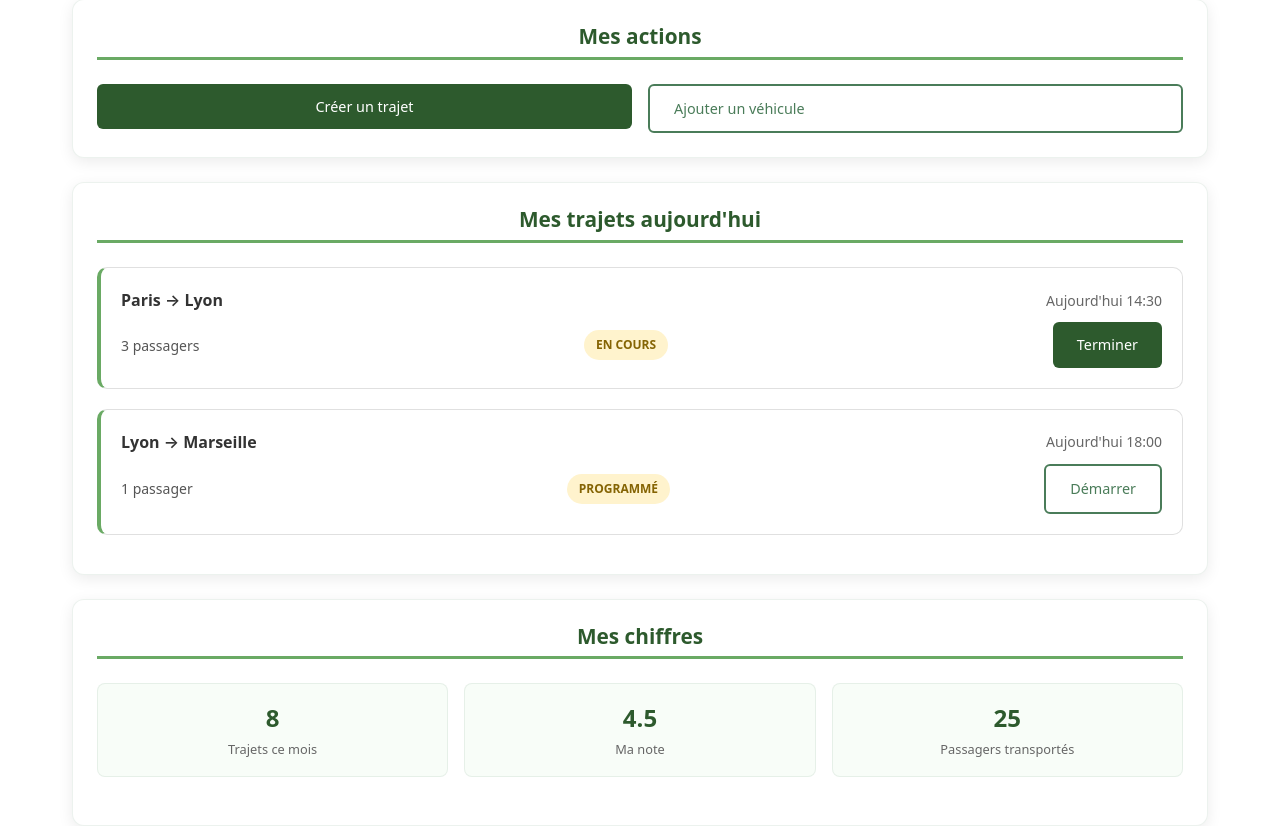
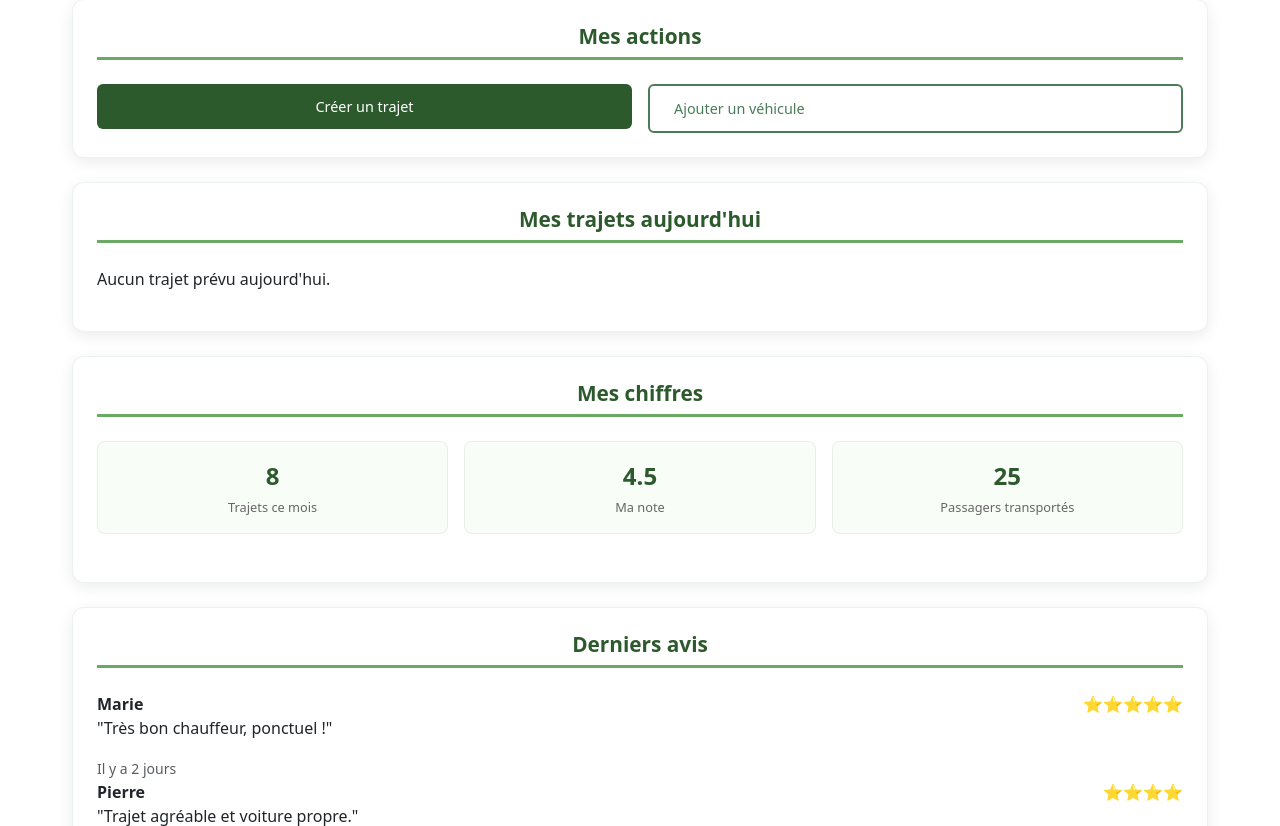
Before and after one commit to AGonzalez8805/EcoRide2, a PHP site: page /views/user/dashboardChauffeur.php in a window 1280 px wide. Shown: the part 282-1108 px from the top of the page. Run offline with PHP 8.4, Linux system fonts and the light colour scheme; some libraries are stand-ins or nearby versions.

Commit message:
Mise a jour des redirection ajout un véhicule + créer un trajet

```diff
--- a/public/Modules/ChauffeurTrajet.js
+++ b/public/Modules/ChauffeurTrajet.js
@@ -29,7 +29,7 @@
 
     async loadApiKey() {
         try {
-            const res = await fetch("/?controller=chauffeur&action=getApiKey", {
+            const res = await fetch("/?controller=covoiturage&action=getApiKey", {
                 headers: {
                     "X-Requested-With": "XMLHttpRequest",
                 },
@@ -124,7 +124,7 @@
 
         try {
             console.log("Coordonnées envoyées à OpenRouteService :", body);
-            const response = await fetch("/?controller=chauffeur&action=proxyRoute", {
+            const response = await fetch("/?controller=covoiturage&action=proxyRoute", {
                 method: "POST",
                 headers: {
                     "Content-Type": "application/json",
@@ -167,7 +167,7 @@
         const formData = new URLSearchParams(new FormData(this.trajetForm)).toString();
 
         try {
-            const res = await fetch("/?controller=chauffeur&action=store", {
+            const res = await fetch("/?controller=covoiturage&action=store", {
                 method: "POST",
                 headers: {
                     "Content-Type": "application/x-www-form-urlencoded",
--- a/public/Modules/Vehicule.js
+++ b/public/Modules/Vehicule.js
@@ -143,7 +143,7 @@
             }
 
             if (result.success) {
-                window.location.href = result.redirect || "/";
+                window.location.href = "/?controller=covoiturage&action=create";
             } else {
                 if (result.errors) {
                     // Affiche les erreurs sur chaque champ
--- a/views/user/dashboardChauffeur.php
+++ b/views/user/dashboardChauffeur.php
@@ -32,32 +32,40 @@
     <div class="simple-card">
         <h3 class="card-title-dash">Mes trajets aujourd'hui</h3>
 
-        <!-- Un trajet en cours -->
+        <?php if (!empty($trajetsDuJour)): ?>
+            <?php foreach ($trajetsDuJour as $trajet): ?>
                 <div class="trip-item">
                     <div class="trip-info">
-                <div class="trip-route">Paris → Lyon</div>
-                <div class="trip-date">Aujourd'hui 14:30</div>
+                        <div class="trip-route">
+                            <?= htmlspecialchars($trajet->getLieuDepart()) ?> → <?= htmlspecialchars($trajet->getLieuArrivee()) ?>
+                        </div>
+                        <div class="trip-date">
+                            Aujourd'hui à <?= date('H:i', strtotime($trajet->getHeureDepart())) ?>
+                        </div>
                     </div>
                     <div class="trip-details">
-                <span>3 passagers</span>
-                <span class="status status-reserved">En cours</span>
+                        <span><?= $trajet->getNbPlace() ?> places</span>
+                        <span class="status"><?= ucfirst($trajet->getStatut()) ?></span>
+
+                        <?php if ($trajet->getStatut() === 'en cours'): ?>
+                            <form method="post" action="/?controller=trajet&action=finish">
+                                <input type="hidden" name="trajet_id" value="<?= $trajet->getId() ?>">
                                 <button class="btn-profil btn-sm">Terminer</button>
+                            </form>
+                        <?php elseif ($trajet->getStatut() === 'programmé'): ?>
+                            <form method="post" action="/?controller=trajet&action=start">
+                                <input type="hidden" name="trajet_id" value="<?= $trajet->getId() ?>">
+                                <button class="btn-outline btn-sm">Démarrer</button>
+                            </form>
+                        <?php endif; ?>
                     </div>
                 </div>
+            <?php endforeach; ?>
+        <?php else: ?>
+            <p>Aucun trajet prévu aujourd'hui.</p>
+        <?php endif; ?>
+    </div>
 
-        <!-- Un trajet à venir -->
-        <div class="trip-item">
-            <div class="trip-info">
-                <div class="trip-route">Lyon → Marseille</div>
-                <div class="trip-date">Aujourd'hui 18:00</div>
-            </div>
-            <div class="trip-details">
-                <span>1 passager</span>
-                <span class="status status-reserved">Programmé</span>
-                <button class="btn-outline btn-sm">Démarrer</button>
-            </div>
-        </div>
-    </div>
 
     <!-- Statistiques simples -->
     <div class="simple-card">
```
Also changed, not shown: src/Controller/UserController.php (+18 -1 lines), src/Repository/TrajetRepository.php (+20 -0 lines). Lines whose indentation alone changed are shown as unchanged.
